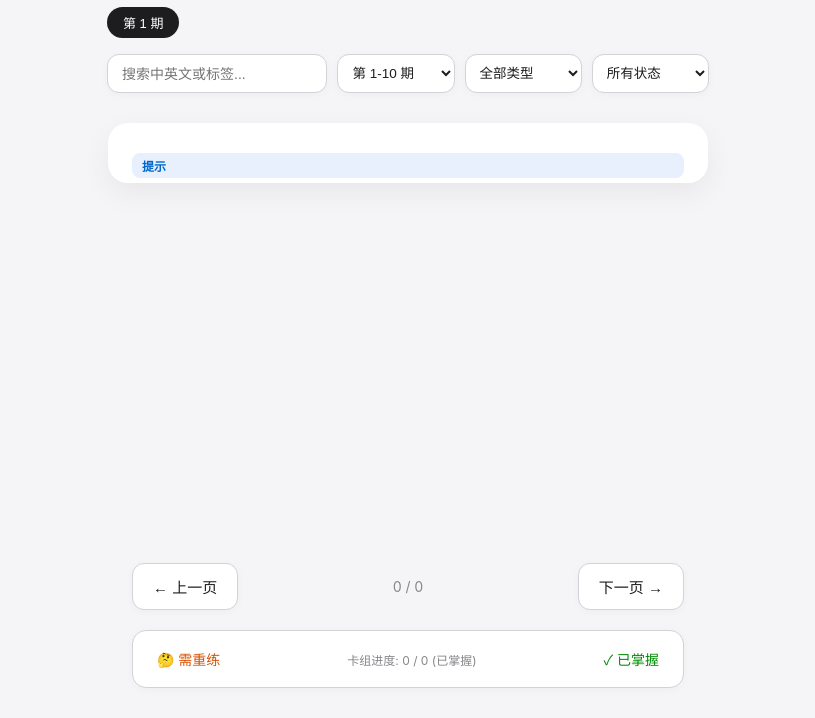
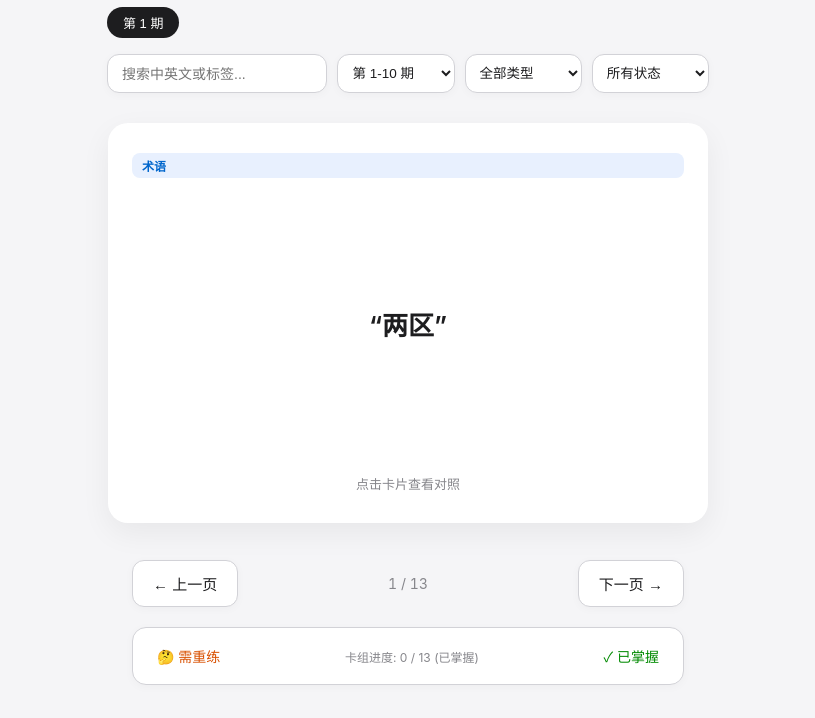
Before and after one commit to GuoKyle/Financial-English-Learning-Cards, a plain HTML site: page index.html in a window 1280 px wide. Shown: the part 85-803 px from the top of the page, without its empty margins (232-1047 px from the left). Drawn offline with Linux system fonts and the light colour scheme.

Commit message:
another revision

```diff
--- a/index.html
+++ b/index.html
@@ -19,7 +19,7 @@
   --shadow-md: 0 10px 30px rgba(0,0,0,0.06);
 }
 
-/* 锁定微信大字号缩放，防止排版错乱 */
+/* 锁定微信大字号缩放，防止手机排版错乱 */
 html, body {
   -webkit-text-size-adjust: 100% !important;
   text-size-adjust: 100% !important;
@@ -49,7 +49,7 @@ header {
 .title-area h1 { margin: 0; font-size: 20px; font-weight: 600; letter-spacing: -0.02em; }
 .title-area p { margin: 4px 0 0; font-size: 13px; color: var(--text-secondary); }
 
-/* 极简工具栏 */
+/* 工具栏响应式布局 (兼容电脑与手机) */
 .toolbar {
   max-width: 650px;
   margin: 10px auto 20px;
@@ -89,7 +89,7 @@ header {
 }
 .search-input {
   flex: 2;
-  min-width: 160px;
+  min-width: 180px;
   border: 1px solid var(--border-color);
   border-radius: 12px;
   padding: 10px 14px;
@@ -127,8 +127,7 @@ main {
 .card-wrapper {
   width: 100%;
   max-width: 600px;
-  min-height: 420px;
-  cursor: pointer;
+  min-height: 400px;
   position: relative;
 }
 .tag {
@@ -155,7 +154,7 @@ main {
 
 .hint-text {
   margin-top: auto;
-  padding-top: 20px;
+  padding-top: 16px;
   text-align: center;
   font-size: 13px;
   color: var(--text-secondary);
@@ -205,12 +204,12 @@ main {
 
 .header-row { display: flex; justify-content: space-between; align-items: flex-start; }
 
-/* --- Term Card (Flip) 防溢出修复 --- */
+/* --- Term Card (Flip) 电脑/手机双端高度锁定 --- */
 .term-container {
   perspective: 1400px;
   width: 100%;
-  height: 100%;
-  min-height: 420px;
+  height: 400px; /* 锁定固高，防止电脑端坍塌 */
+  cursor: pointer;
 }
 .term-inner {
   position: relative;
@@ -229,17 +228,36 @@ main {
   padding: 30px 24px;
   display: flex;
   flex-direction: column;
-  justify-content: flex-start;
+  justify-content: space-between;
   align-items: stretch;
   backface-visibility: hidden;
   -webkit-backface-visibility: hidden;
   overflow-y: auto;
 }
 .term-back { transform: rotateY(180deg); text-align: left; }
-.term-text { font-size: 26px; font-weight: 600; line-height: 1.4; color: var(--text-main); flex: 1; display: flex; align-items: center; justify-content: center; text-align: center;}
-.term-back .term-text { font-size: 20px; font-weight: 500; align-items: flex-start; text-align: left; margin-top: 10px; flex: none;}
+.term-text {
+  font-size: 26px;
+  font-weight: 600;
+  line-height: 1.4;
+  color: var(--text-main);
+  flex: 1;
+  display: flex;
+  align-items: center;
+  justify-content: center;
+  text-align: center;
+  padding: 10px 0;
+}
+.term-back .term-text {
+  font-size: 20px;
+  font-weight: 500;
+  align-items: flex-start;
+  justify-content: flex-start;
+  text-align: left;
+  margin-top: 10px;
+  flex: none;
+}
 
-/* --- Sentence Card (Expand) 防溢出修复 --- */
+/* --- Sentence Card (Expand) --- */
 .sentence-container {
   background: var(--card-bg);
   border-radius: 20px;
@@ -248,9 +266,10 @@ main {
   display: flex;
   flex-direction: column;
   width: 100%;
-  min-height: 420px;
+  min-height: 400px;
   max-height: 65vh;
   overflow-y: auto;
+  cursor: pointer;
   transition: all 0.3s ease;
 }
 .sentence-front {
@@ -425,7 +444,7 @@ let allData = [];
 let pool = [];
 let currentIdx = 0;
 let currentIssue = null;
-let currentRangeKey = null; // 当前选择的 10 期分组，例如 '51-60'
+let currentRangeKey = null;
 let currentSpeed = 'normal';
 let state = JSON.parse(localStorage.getItem("bilingual-minimal-state") || '{"known":[],"wrong":[]}');
 
@@ -478,12 +497,10 @@ document.querySelectorAll('.speed-toggle-btn').forEach(btn => {
   };
 });
 
-// --- 渲染分组范围与期数 Tabs ---
 function renderTabsAndRanges() {
   const allIssues = [...new Set(allData.map(x => parseInt(x.issue, 10)))].sort((a, b) => b - a);
   if (allIssues.length === 0) return;
 
-  // 将所有期数按 10 期划分组 (例如: 1-10, 11-20, 51-60)
   const rangeMap = {};
   allIssues.forEach(num => {
     const start = Math.floor((num - 1) / 10) * 10 + 1;
@@ -496,15 +513,13 @@ function renderTabsAndRanges() {
   const rangeKeys = Object.keys(rangeMap).sort((a, b) => {
     const startA = parseInt(a.split('-')[0], 10);
     const startB = parseInt(b.split('-')[0], 10);
-    return startB - startA; // 降序，最新范围排在前
+    return startB - startA;
   });
 
-  // 默认定位到最新的范围
   if (!currentRangeKey || !rangeMap[currentRangeKey]) {
     currentRangeKey = rangeKeys[0];
   }
 
-  // 填充范围下拉框
   const rangeSelect = $('range-select');
   rangeSelect.innerHTML = rangeKeys.map(key => {
     const [s, e] = key.split('-');
@@ -514,7 +529,6 @@ function renderTabsAndRanges() {
   rangeSelect.onchange = (e) => {
     currentRangeKey = e.target.value;
     const issuesInRange = rangeMap[currentRangeKey];
-    // 默认选择该分组内的最新一期
     const rawIssueNum = issuesInRange[0];
     currentIssue = allData.find(x => parseInt(x.issue, 10) === rawIssueNum)?.issue || String(rawIssueNum);
     buildPool();
@@ -527,7 +541,6 @@ function renderTabsAndRanges() {
     currentIssue = allData.find(x => parseInt(x.issue, 10) === rawIssueNum)?.issue || String(rawIssueNum);
   }
 
-  // 渲染当前范围内的期数按钮 Tabs
   $('issue-tabs').innerHTML = issuesInRange.map(num => {
     const rawIssueStr = allData.find(x => parseInt(x.issue, 10) === num)?.issue || String(num);
     const isActive = parseInt(rawIssueStr, 10) === parseInt(currentIssue, 10);
@@ -543,6 +556,8 @@ function renderTabsAndRanges() {
 }
 
 function buildPool() {
+  renderTabsAndRanges(); // 确保首先初始化和更新期数变量，解决 empty pool bug
+
   const query = $('search').value.trim().toLowerCase();
   const typeFilter = $('type-select').value;
   const statusFilter = $('status-select').value;
@@ -560,7 +575,6 @@ function buildPool() {
   });
 
   currentIdx = 0;
-  renderTabsAndRanges();
   renderCard();
 }
 
```
Also changed, not shown: index_planB.html (+8 -7 lines).
